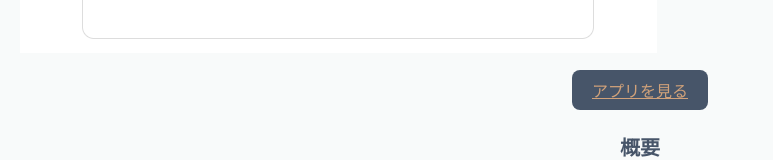
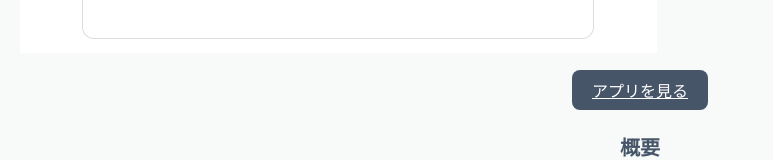
Before and after one commit to ikehatakasumi-del/myportfolio, a Next.js app: page /works/project1 in a window 1280 px wide. In both pictures the pointer is over the link "アプリを見る". Shown: the part 626-786 px from the top of the page, without its empty margins (0-773 px from the left). Built offline with nearby package versions, Linux system fonts and the light colour scheme; a web font is replaced by a local one.

Commit message:
nav-btn色

```diff
--- a/app/globals.css
+++ b/app/globals.css
@@ -209,7 +209,7 @@ h4 {
     box-shadow: #334155;
 }
 .nav-btn:hover {
-    color: #D1A27A;
+    color: white;
     background: #475569;
 }
 
```
